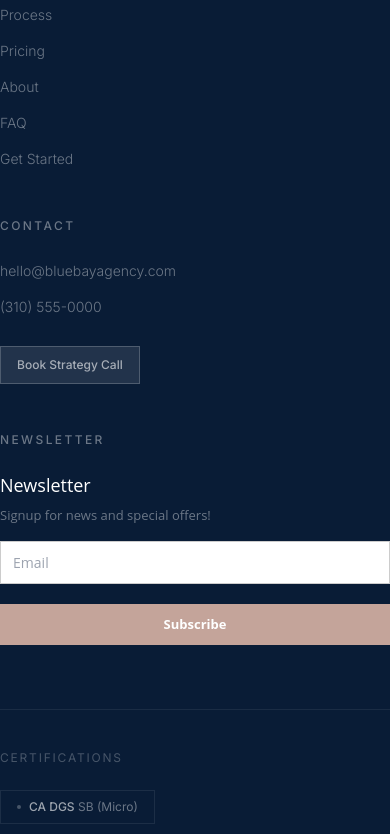
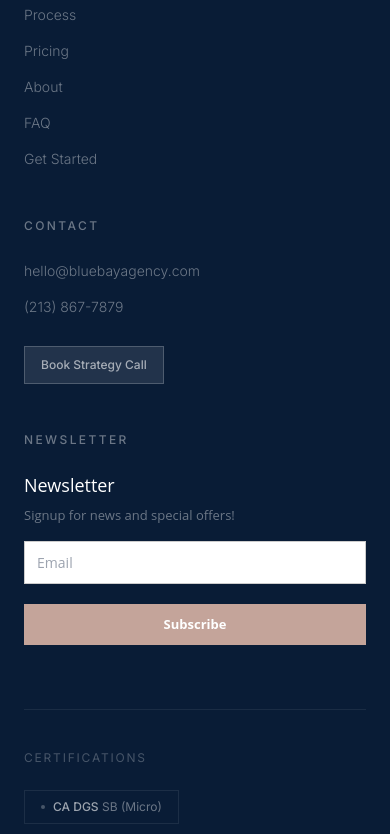
Before and after one commit to bluebayagency/bba, a Next.js app: page /blog in a window 390 px wide. Shown: the part 1700-2534 px from the top of the page. Built offline with nearby package versions, Linux system fonts and the light colour scheme; no server answers; a web font is replaced by a local one.

Commit message:
chore: update image and footer padding

```diff
--- a/components/CoreTruth.tsx
+++ b/components/CoreTruth.tsx
@@ -15,7 +15,7 @@ export default function CoreTruth() {
           <ScrollReveal>
             <div className="relative overflow-hidden">
               <img
-                src="/images/founder/bluebay-agency-founder-and-pug.png"
+                src="/images/founder/bluebay-agency-founder-pug-laptop.png"
                 alt="Veronica Perez, Bluebay Agency founder, working with her pug"
                 className="w-full h-full object-cover object-center"
                 style={{ maxHeight: '640px', objectPosition: 'center 15%' }}
--- a/components/Footer.tsx
+++ b/components/Footer.tsx
@@ -20,7 +20,7 @@ export default function Footer() {
 
   return (
     <footer className="bg-navy text-white">
-      <div className="max-w-7xl mx-auto lg:px-8 pt-20 pb-12">
+      <div className="max-w-7xl mx-auto px-6 lg:px-8 pt-20 pb-12">
         <div className="grid grid-cols-1 md:grid-cols-2 lg:grid-cols-5 gap-12 lg:gap-8 mb-16">
           {/* Brand column */}
           <div className="lg:col-span-2">
@@ -76,10 +76,10 @@ export default function Footer() {
               </li>
               <li>
                 <a
-                  href="tel:+13105550000"
+                  href="tel:+12138677879"
                   className="font-sans text-sm font-light text-white/40 hover:text-white/80 transition-colors duration-200"
                 >
-                  (310) 555-0000
+                  (213) 867-7879
                 </a>
               </li>
               <li className="pt-4">
```
Also changed, not shown: 1 other file (tests, documents, lock files or other folders).
